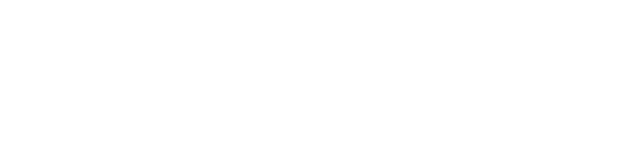
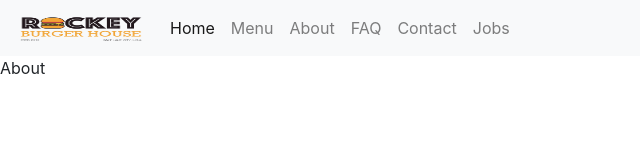
Before and after one commit to jsgale/hamburgerwebsite, a plain HTML site: page about.html in a window 1280 px wide. Shown: the whole page, without its empty margins (0-640 px from the left). Drawn offline with nearby package versions, Linux system fonts and the light colour scheme; files that its build step writes are made by us from their sources.

Commit message:
Update about.html

```diff
--- a/about.html
+++ b/about.html
@@ -2,12 +2,38 @@
 <html lang="en">
 <head>
     <meta charset="UTF-8">
-    <title>Title</title>
+  <meta name="viewport" content="width-device-width, initial-scale=1.0">
+  <meta http-equiv="X-UA-Compatible" content="ie-edge">
+    <title>About</title>
   <link rel="stylesheet" href="https://stackpath.bootstrapcdn.com/bootstrap/4.2.1/css/bootstrap.min.css" integrity="sha384-GJzZqFGwb1QTTN6wy59ffF1BuGJpLSa9DkKMp0DgiMDm4iYMj70gZWKYbI706tWS" crossorigin="anonymous">
   <link rel="stylesheet" href="https://stackpath.bootstrapcdn.com/font-awesome/4.7.0/css/font-awesome.min.css">
-  <link rel="stylesheet" href="styles.css">
+  <link rel="stylesheet" href="./css/styles.css">
 </head>
 <body>
 
+<nav class="navbar navbar-expand-lg navbar-light bg-light">
+  <a class="navbar-brand" href="#">
+    <img src="./media/rockeyburgers01-logo.png" width="130" height="30" class="d-inline-block align-top" alt="Rockey Burgers">
+  </a>
+  <button class="navbar-toggler" type="button" data-toggle="collapse" data-target="#navbarNavAltMarkup" aria-controls="navbarNavAltMarkup" aria-expanded="false" aria-label="Toggle navigation">
+    <span class="navbar-toggler-icon"></span>
+  </button>
+  <div class="collapse navbar-collapse" id="navbarNavAltMarkup">
+    <div class="navbar-nav">
+      <a class="nav-item nav-link active" href="#">Home <span class="sr-only">(current)</span></a>
+      <a class="nav-item nav-link" href="#">Menu</a>
+      <a class="nav-item nav-link" href="#">About</a>
+      <a class="nav-item nav-link" href="#">FAQ</a>
+      <a class="nav-item nav-link" href="#">Contact</a>
+      <a class="nav-item nav-link" href="#">Jobs</a>
+    </div>
+  </div>
+</nav>
+
+About
+
+<script src="https://code.jquery.com/jquery-3.3.1.slim.min.js" integrity="sha384-q8i/X+965DzO0rT7abK41JStQIAqVgRVzpbzo5smXKp4YfRvH+8abtTE1Pi6jizo" crossorigin="anonymous"></script>
+<script src="https://cdnjs.cloudflare.com/ajax/libs/popper.js/1.14.6/umd/popper.min.js" integrity="sha384-wHAiFfRlMFy6i5SRaxvfOCifBUQy1xHdJ/yoi7FRNXMRBu5WHdZYu1hA6ZOblgut" crossorigin="anonymous"></script>
+<script src="https://stackpath.bootstrapcdn.com/bootstrap/4.2.1/js/bootstrap.min.js" integrity="sha384-B0UglyR+jN6CkvvICOB2joaf5I4l3gm9GU6Hc1og6Ls7i6U/mkkaduKaBhlAXv9k" crossorigin="anonymous"></script>
 </body>
 </html>
```
